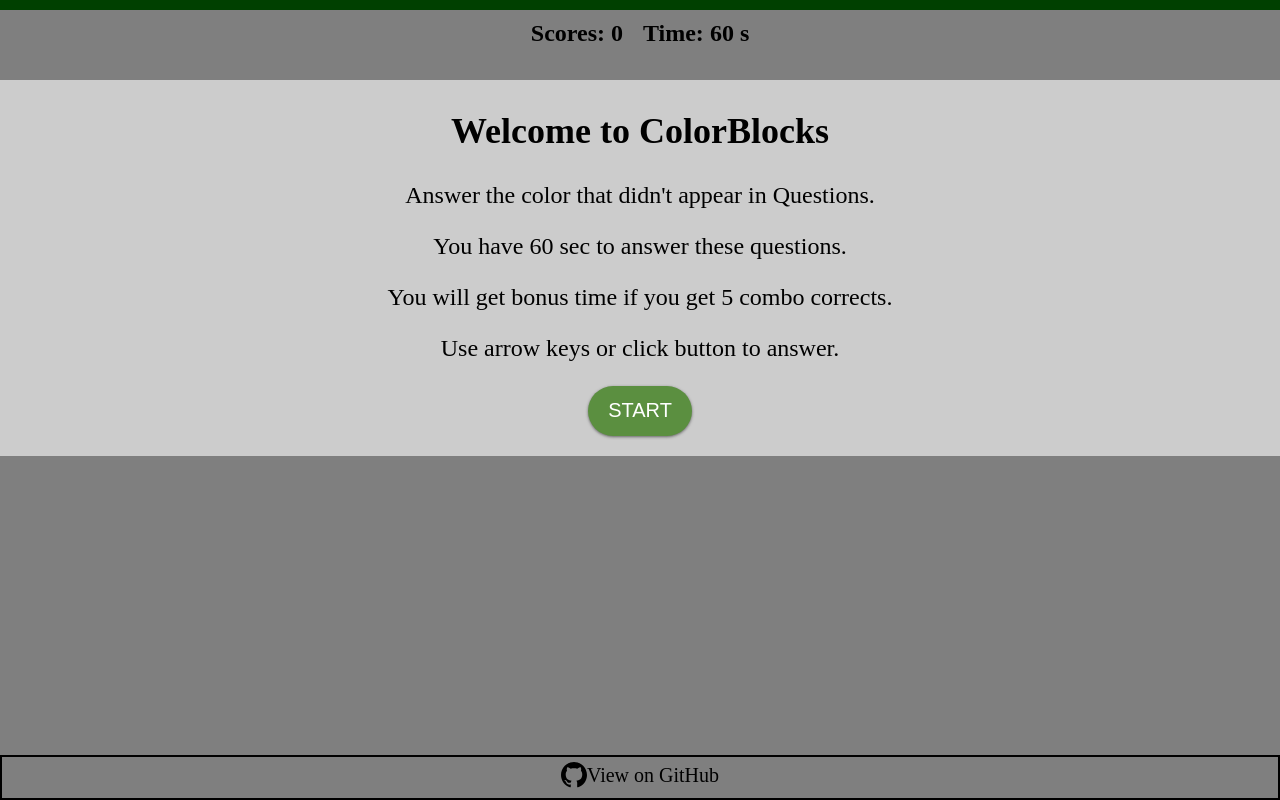
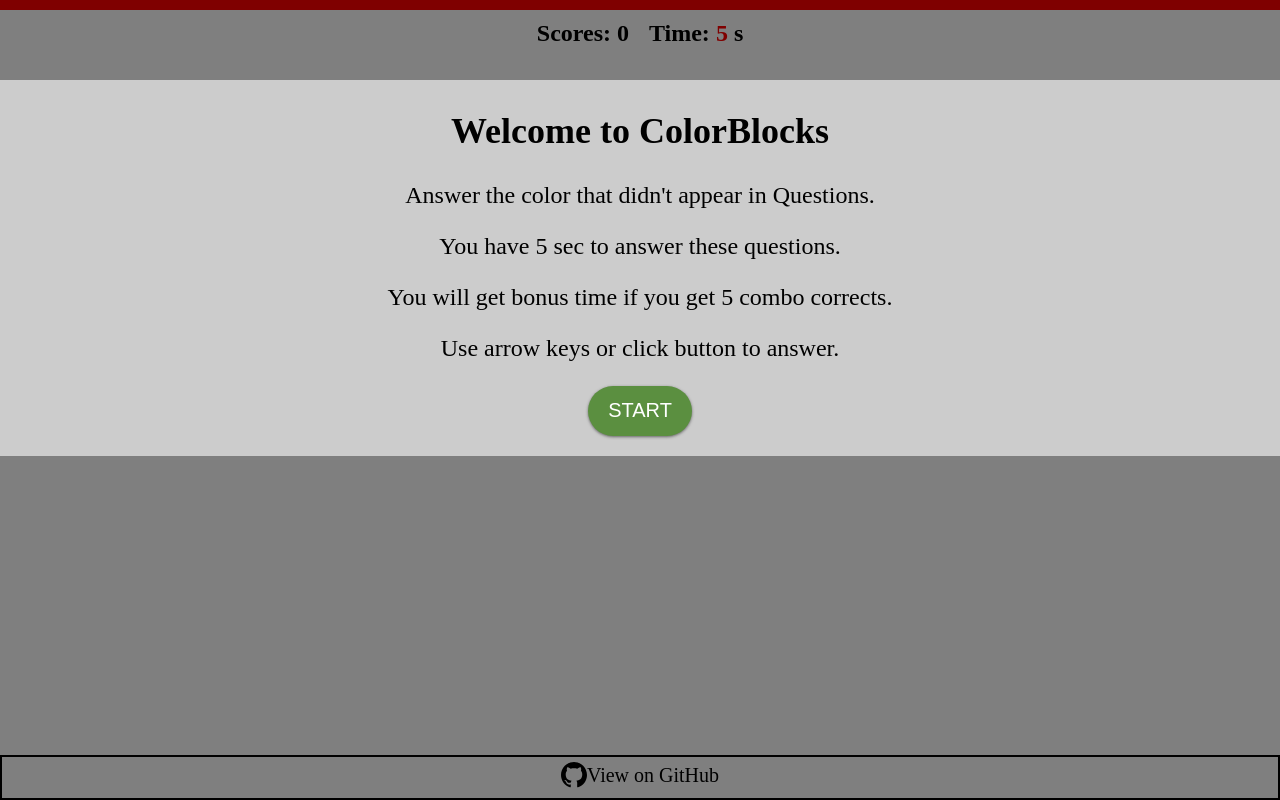
Before and after one commit to SSARCandy/colorblocks-react, a React app: page / in a window 1280 px wide. Built offline with nearby package versions, Linux system fonts and the light colour scheme.

Commit message:
once setState once in tick

```diff
--- a/src/components/App.js
+++ b/src/components/App.js
@@ -17,15 +17,15 @@ export default class App extends Component {
   }
 
   tick = () => {
-    this.setState({
-      time: this.state.time - 1
-    });
-    if (this.state.time <= 0) {
-      this.setState({
-        start: false
-      });
+    const {time} = this.state;
+    if (time <= 1) {
       clearInterval(this.interval);
     }
+
+    this.setState({
+      time: time - 1,
+      start: time > 1
+    });
   }
 
   generateQuestion = () => {
@@ -64,6 +64,7 @@ export default class App extends Component {
         combo: 0
       });
     }
+
     this.setState(nextState);
   }
 
--- a/src/constants.js
+++ b/src/constants.js
@@ -12,6 +12,6 @@ export const COLOR_MAP = [
   'yellow'
 ];
 
-export const INIT_TIME = 60;
+export const INIT_TIME = 5;
 export const COMBO_THRES = 5;
 export const COMBO_BONUS = 5;
```
